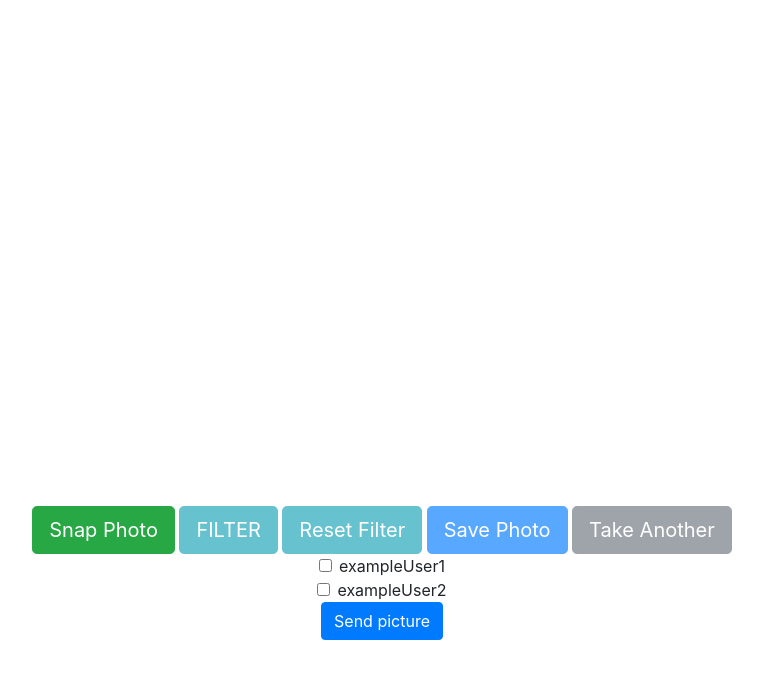
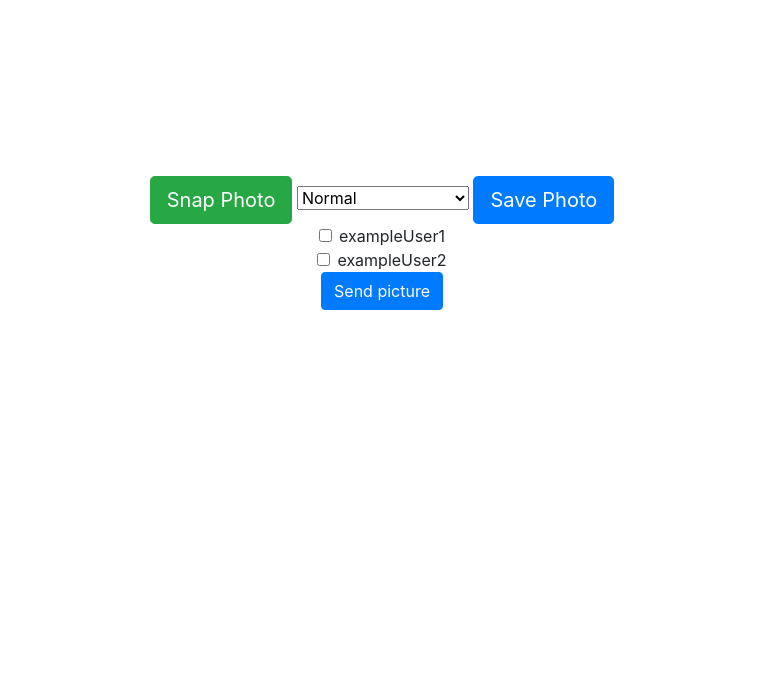
Before and after one commit to kylelin12/GodDogs, a Flask app: template dogechat/templates/index.html in a window 1280 px wide. Shown: the part 56-735 px from the top of the page, without its empty margins (258-1021 px from the left). Run offline with Flask 2, Linux system fonts and the light colour scheme; the template is opened without the code that fills it, so the values that code supplies are empty; parts of the project's set-up code (start-up, migrations or seed data) failed here and were passed over; some libraries are stand-ins or nearby versions.

Commit message:
FILTERED PHOTOS

```diff
--- a/docs/devlog.txt
+++ b/docs/devlog.txt
@@ -81,3 +81,6 @@ Profile search + friendslist fix
 
 linKyle -- 2018-06-12 13:38:46
 Finally 'finished' friendslist
+
+linKyle -- 2018-06-12 14:31:51
+FILTERED PHOTOS
--- a/dogechat/static/js/camera.js
+++ b/dogechat/static/js/camera.js
@@ -1,96 +1,90 @@
 $(document).ready(function () {
-	// Grab elements, create settings, etc.
+	// Variables
+	let width = 720,
+		height = 0,
+		filter = 'none',
+		streaming = false;
+
+	// Video element
 	var video = document.getElementById('video');
+	// Canvas element
+	var canvas = document.getElementById('canvas');
+	// Duplicate canvas element
+	var canvas2 = document.getElementById('canvas2');
+	// Snap photo button
+	var snapB = document.getElementById('snap');
+	// Filters
+	var filters = document.getElementById('filters');
+	// Photo reel
+	var photos = document.getElementById('photos')
+	// Save photo button
+	var saveB = document.getElementById('saveB');
 
-	// Get access to the camera!
-	var startCam = function () {
-		if (navigator.mediaDevices && navigator.mediaDevices.getUserMedia) {
-			// Not adding `{ audio: true }` since we only want video now
-			navigator.mediaDevices.getUserMedia({
-				video: true
-			}).then(function (stream) {
-				video.srcObject = stream
-				video.play();
-			});
+	// Camera start
+	navigator.mediaDevices.getUserMedia({video: true, audio: false})
+	.then(function(stream) {
+		// Source link for video
+		video.srcObject = stream;
+		// Play
+		video.play();
+	})
+	.catch(function(error) {
+		console.log(`VIDEO STREAM ERROR: ${error}`)
+	});
+
+	video.addEventListener('canplay', function(e) {
+		if (!streaming) {
+			// Set dimensions
+			height = video.videoHeight / (video.videoWidth / width);
+
+			video.setAttribute('width', width);
+			video.setAttribute('height', height)
+			canvas.setAttribute('width', width);
+			canvas.setAttribute('height', height);
+			canvas2.setAttribute('width', width);
+			canvas2.setAttribute('height', height);
+
+			streaming = true;
+		}
+	}, false);
+
+	snapB.addEventListener('click', function(e) {
+		takePhoto();
+
+		e.preventDefault();
+	}, false);
+
+	var takePhoto = function() {
+		const context = canvas.getContext('2d');
+		if (width && height) {
+			// Set canvas properties
+			canvas.width = width;
+			canvas.height = height;
+
+			// Draw the video onto the canvas after applying the filter
+			context.filter = filter;
+			context.drawImage(video, 0, 0, width, height);
+
+			// Canvas to image
+			const imgUrl = canvas.toDataURL('image/png');
+
+			// Create img element
+			const img = document.createElement('img');
+
+			// Set img source
+			img.setAttribute('src', imgUrl);
+
+			// Append to photos
+			photos.appendChild(img);
 		}
 	};
 
-	startCam();
+	filters.addEventListener('change', function(e) {
+		filter = e.target.value;
+		video.style.filter = filter;
 
-	$("#canvas").addClass("hidden");
-	$("#canvas-cpy").addClass("hidden");
-	$("#filterB").prop("disabled", true);
-	$("#resetFB").prop("disabled", true);
-	$("#snapAgain").prop("disabled", true);
-	$("#saveB").prop("disabled", true);
-
-	// Function to snap
-	var snap = function () {
-		$("#canvas").removeClass("hidden");
-		$("#video").addClass("hidden");
-		$("#canvas")[0].getContext('2d').drawImage(video, 0, 0, 640, 480);
-		resetFilter();
-		$(this).prop("disabled", true);
-		$("#snapAgain").prop("disabled", false);
-		$("#filterB").prop("disabled", false);
-		$("#saveB").prop("disabled", false);
-	};
-
-	// Trigger photo take
-	$("#snap").click(snap);
-
-	var filters = {
-		0: 'brightness(2.0)',
-		1: "blur(5px)",
-		2: "contrast(200%)",
-		3: "grayscale(100%)",
-		4: "hue-rotate(90deg)",
-		5: "drop-shadow(16px 16px 20px red) invert(75%)",
-		6: ""
-	};
-	filterCounter = 0;
-
-	var filterCounterUp = function () {
-		if (filterCounter == 6) filterCounter = 0;
-		else filterCounter = filterCounter + 1;
-	};
-
-	var resetFilter = function () {
-		$('#canvas-cpy')[0].getContext('2d').drawImage(document.getElementById("canvas"), 0, 0);
-		$('#canvas-cpy').css('filter', '');
-	};
-
-	var filterReset = function () {
-		resetFilter();
-		$("#resetFB").prop("disabled", true);
-	};
-
-	var filter = function () {
-		console.log(filterCounter);
-		$('#canvas-cpy').removeClass('hidden');
-		$("#resetFB").prop("disabled", false);
-		resetFilter();
-		$('#canvas').addClass('hidden');
-		$('#canvas-cpy').css('filter', filters[filterCounter]);
-		filterCounterUp();
-	};
-
-	$("#resetFB").click(filterReset);
-	$("#filterB").click(filter);
-
-	// Take another photo
-
-	var snapAnother = function () {
-		$("#snap").prop("disabled", false);
-		$("#filterB").prop("disabled", true);
-		$("#saveB").prop("disabled", true);
-		$(this).prop("disabled", true);
-		$("#video").removeClass("hidden");
-		$("#canvas").addClass("hidden");
-		$('#canvas-cpy').addClass('hidden');
-	};
-
-	$("#snapAgain").click(snapAnother);
+		e.preventDefault();
+	});
 
 	var convertCanvasToBase64 = function () {
 		var image = new Image();
--- a/dogechat/templates/index.html
+++ b/dogechat/templates/index.html
@@ -8,18 +8,29 @@
     <div class="col-lg-12 text-center">
       <div class="row d-flex">
         <div style="margin: 0 auto; left: 50%">
-          <video id="video" width="640" height="480" autoplay></video>
-          <canvas id="canvas" width="640" height="480"></canvas>
-          <canvas id="canvas-cpy" width="640" height="480"></canvas>
+          <video id="video"></video>
+          <canvas id="canvas" style="display: none"></canvas>
+          <canvas id="canvas2" style="display: none"></canvas>
         </div>
       </div>
       <div class="row d-flex">
         <div class="btn-group-lg" role="group" style="left: 50%; text-align:center; margin: 0 auto;" aria-label="Camera Buttons">
           <button id="snap" class="btn btn-success btn-sm">Snap Photo</button>
-          <button id="filterB" class="btn btn-info btn-sm">FILTER</button>
-          <button id="resetFB" class="btn btn-info btn-sm">Reset Filter</button>
+          <select id="filters">
+            <option value="none">Normal</option>
+            <option value="grayscale(100%)">Grayscale</option>
+            <option value="sepia(100%)">Sepia</option>
+            <option value="invert(100%)">Invert</option>
+            <option value="hue-rotate(90deg)">Hue Shift 1</option>
+            <option value="hue-rotate(270deg)">Hue Shift 2</option>
+            <option value="blue(2px)">Mild Blur</option>
+            <option value="blur(10px)">Mid Range Blur</option>
+            <option value="blur(25px)">Super Blur</option>
+            <option value="contrast(50%)">Mild Contrast</option>
+            <option value="contrast(100%)">Mid Range Contrast</option>
+            <option value="contrast(300%)">Super Contrast</option>
+          </select>
           <button id="saveB" class="btn btn-primary btn-sm">Save Photo</button>
-          <button id="snapAgain" class="btn btn-secondary btn-sm">Take Another</button>
         </div>
       </div>
       <form id="checkListOfUsers">
@@ -41,6 +52,11 @@
       </form>
     </div>
   </div>
+  <div>
+    <div id="photos">
+
+    </div>
+  </div>
 </div>
 {% endblock %}
 
```
